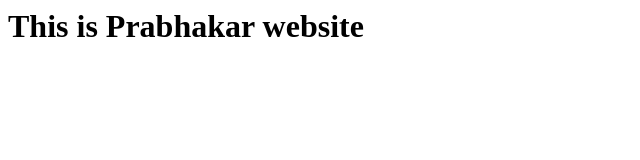
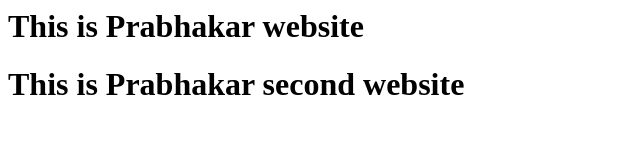
Before and after one commit to prabhujc/webapp, a plain HTML site: page index.html in a window 1280 px wide. Shown: the whole page, without its empty margins (0-640 px from the left). Drawn offline with Linux system fonts and the light colour scheme.

Commit message:
test branch commit

```diff
--- a/index.html
+++ b/index.html
@@ -1,3 +1,6 @@
 <h1>
       This is Prabhakar website
 </h1>
+<h1>
+      This is Prabhakar second website
+</h1>
```
